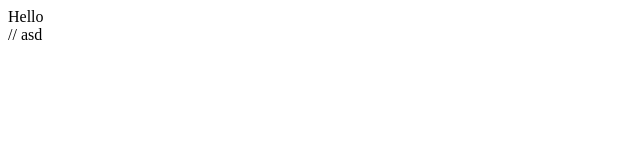
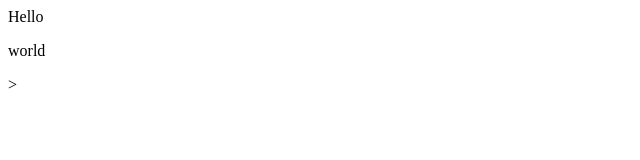
Before and after one commit to LinasMackevicius/demo-repo, a plain HTML site: page index.html in a window 1280 px wide. Shown: the full height of the page, 0-640 px from the left. Drawn offline with Linux system fonts and the light colour scheme.

Commit message:
added p tag

```diff
--- a/index.html
+++ b/index.html
@@ -1,2 +1,2 @@
 <div> Hello </div>
-// asd
+<p> world </p>>
```
